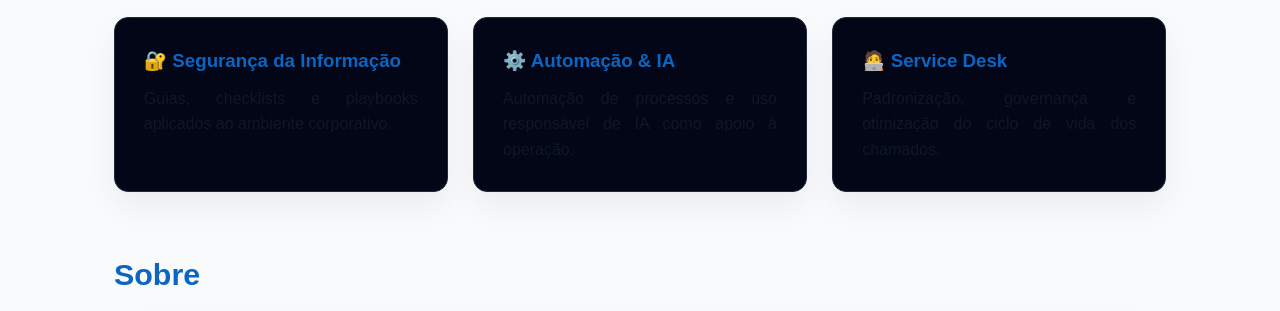
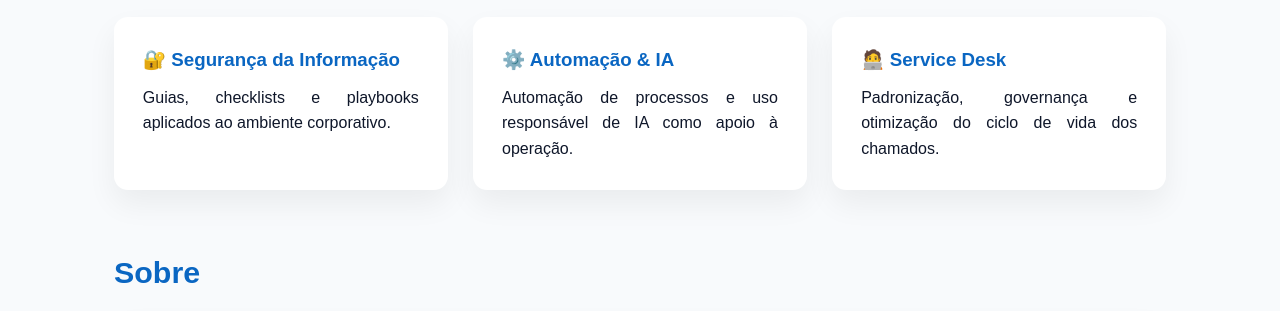
Before and after one commit to jardelsantos78/jardelsantos78.github.io, a plain HTML site: page index.html in a window 1280 px wide. Shown: the part 489-800 px from the top of the page. Drawn offline with Linux system fonts and the light colour scheme.

Commit message:
Refactor index.html structure and content

```diff
--- a/index.html
+++ b/index.html
@@ -153,11 +153,7 @@
     }
 
     /* ===== DARK MODE ===== */
-     .card {
-        background: #020617;
-        border: 1px solid #1e293b;
-      }
-    }
+
   </style>
 </head>
 
```
